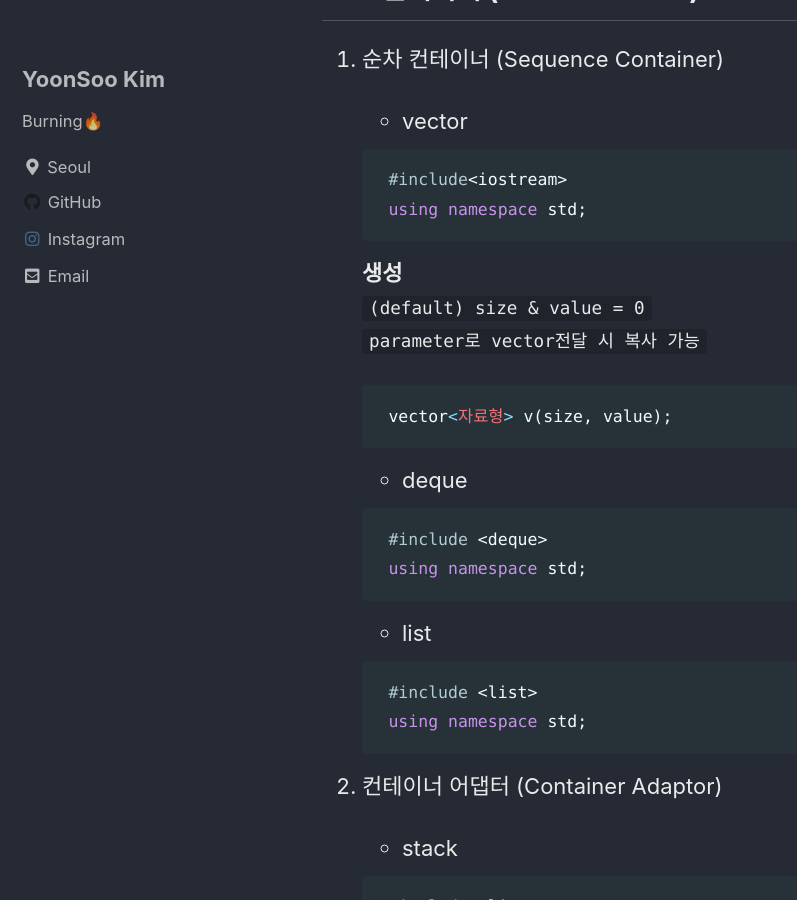
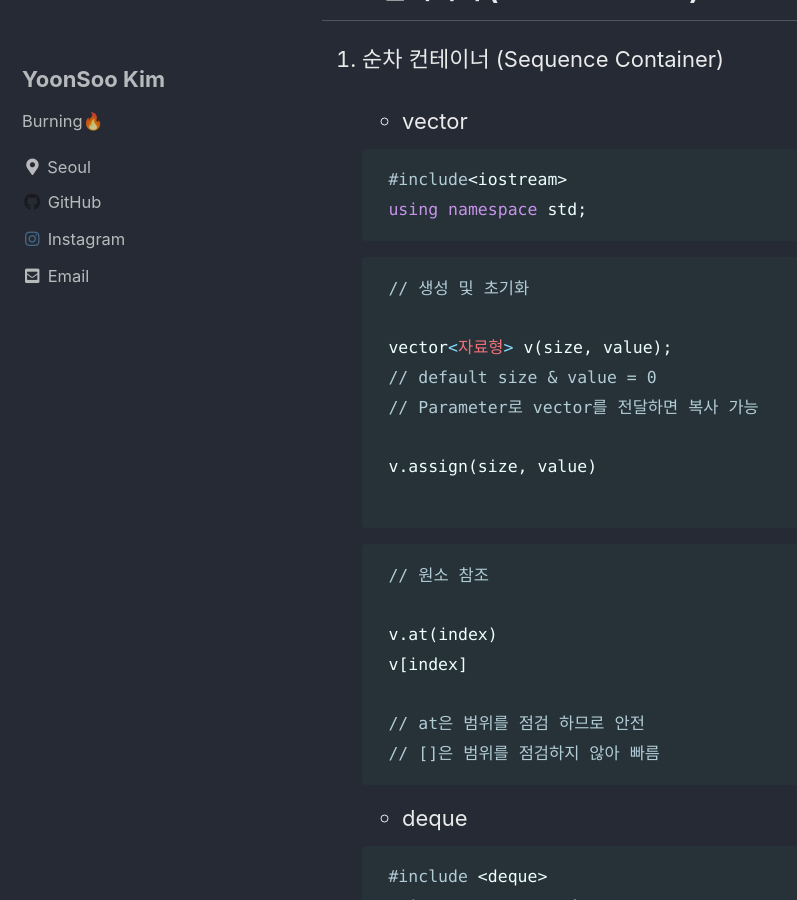
Before and after one commit to blackbeaver37/blackbeaver37.github.io, a Jekyll site: the page built from _posts/2020-07-24-stl_cpp.md, in a window 1280 px wide and 900 px high, scrolled down 340 px. Shown: the whole window, without its empty margins (0-797 px from the left). Built offline with Jekyll 4.4.1, drawn with Linux system fonts in a browser that asks for light colours; cached includes are drawn as plain includes.

Commit message:
Update 2020-07-24-stl_cpp.md

````diff
--- a/_posts/2020-07-24-stl_cpp.md
+++ b/_posts/2020-07-24-stl_cpp.md
@@ -22,12 +22,25 @@ last_modified_at: 2020-07-24T02:30:00-05:00
     using namespace std;
     ```
 
-    **생성**
-    `(default) size & value = 0`
-    `parameter로 vector전달 시 복사 가능`
+    ```c++
+    // 생성 및 초기화
+
+    vector<자료형> v(size, value);
+    // default size & value = 0
+    // Parameter로 vector를 전달하면 복사 가능
+
+    v.assign(size, value)
+
+    ```
 
     ```c++
-    vector<자료형> v(size, value);
+    // 원소 참조
+
+    v.at(index)
+    v[index]
+
+    // at은 범위를 점검 하므로 안전
+    // []은 범위를 점검하지 않아 빠름
     ```
 
     + deque
````
